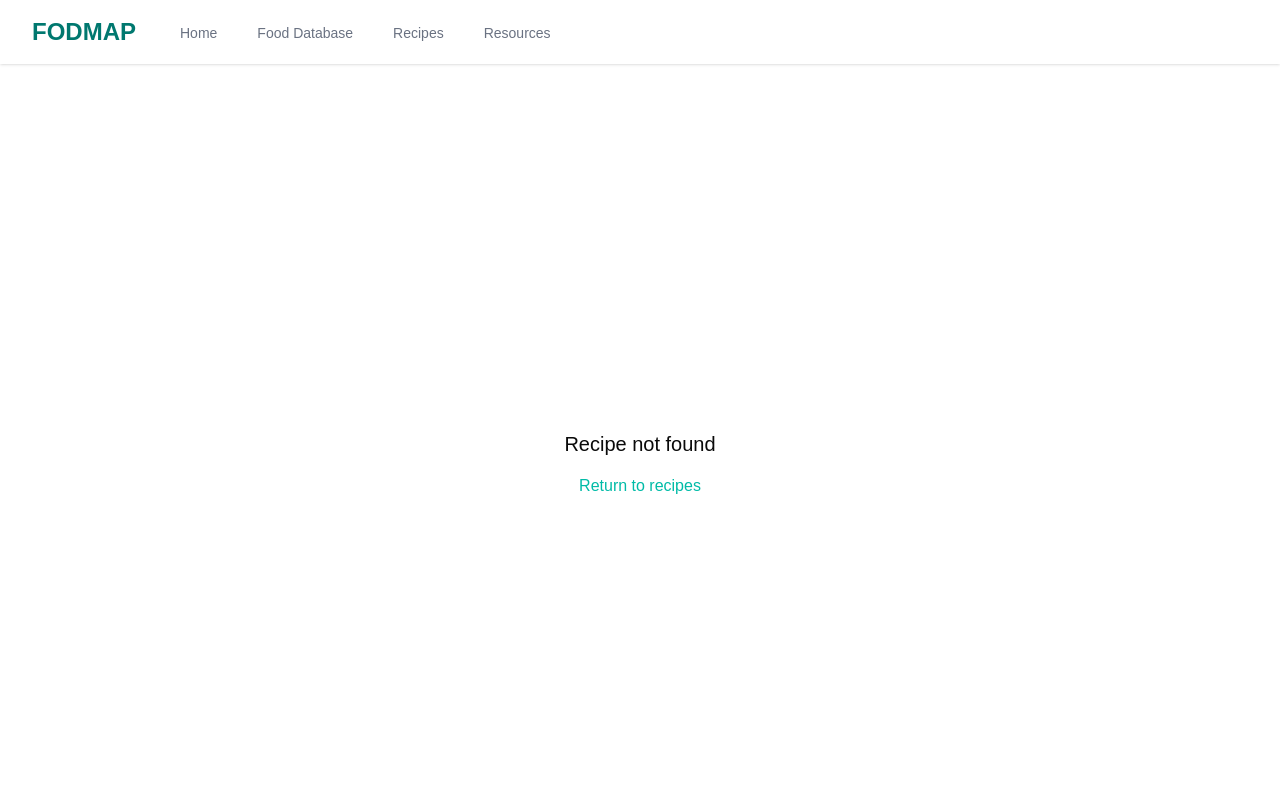
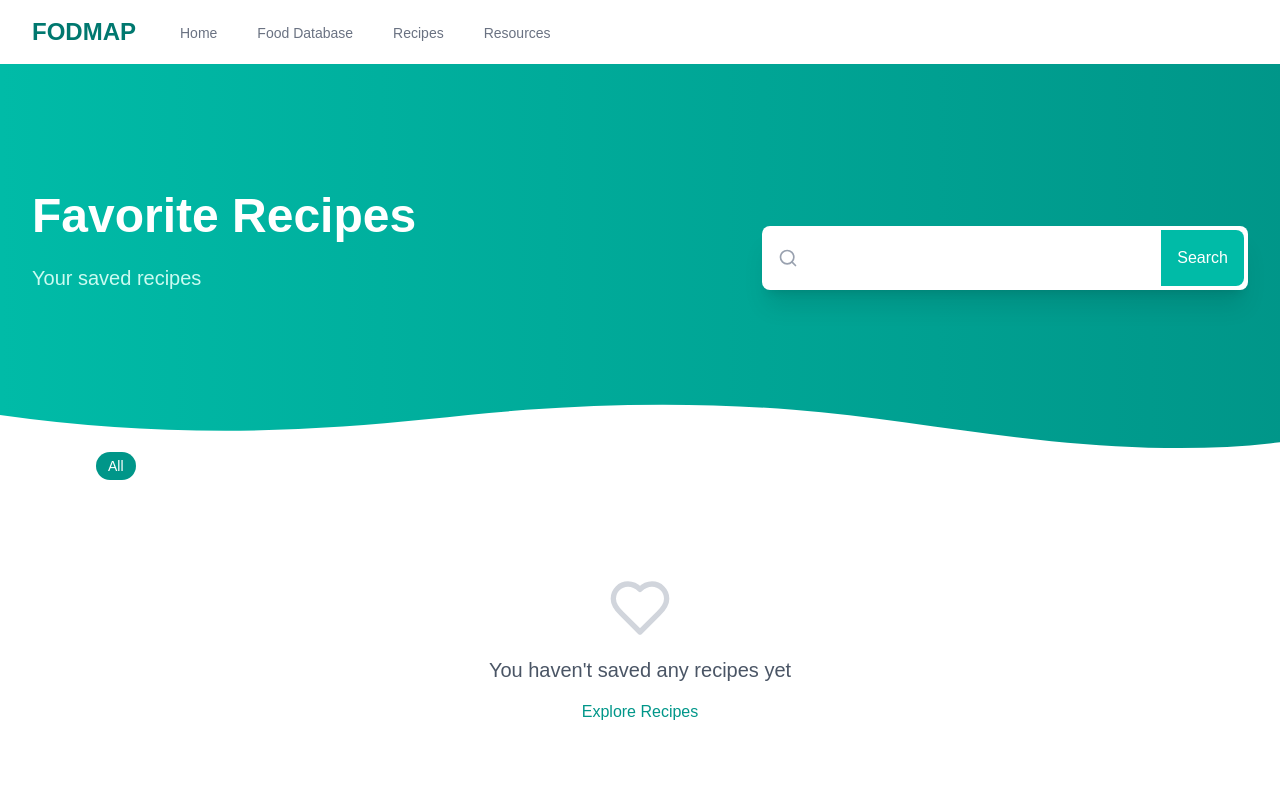
Before and after one commit to zarhaselene/fodmap-recipe, a Next.js app: page /recipes/favorites in a window 1280 px wide. Shown: the top 800 px of the page. Built offline with nearby package versions, Linux system fonts and the light colour scheme.

Commit message:
Add SavedRecipesContext and FavoritesPage for managing saved recipes

```diff
--- a/src/app/components/home/FeaturedRecipes.jsx
+++ b/src/app/components/home/FeaturedRecipes.jsx
@@ -77,18 +77,16 @@ const FeaturedRecipes = () => {
         >
           {recipes.slice(0, 3).map((recipe, index) => (
             <motion.div key={recipe.id} variants={itemVariants}>
-              <Link href={`/recipes/${recipe.id}`}>
               <RecipeCard
-                  level={recipe.level}
+                id={recipe.id}
                 image={recipe.image}
                 title={recipe.title}
                 rating={recipe.rating}
                 reviews={recipe.reviews}
-                  totalTime={recipe.totalTime}
+                totalTime={recipe.time}
                 category={recipe.category}
                 dietaryNeeds={recipe.dietaryNeeds}
               />
-              </Link>
             </motion.div>
           ))}
         </motion.div>
--- a/src/app/components/shared/RecipeCard.jsx
+++ b/src/app/components/shared/RecipeCard.jsx
@@ -1,10 +1,12 @@
 "use client";
 import React from "react";
-import { Star, Clock, Tag } from "lucide-react";
+import { Star, Clock, Heart } from "lucide-react";
 import { motion } from "framer-motion";
+import Link from "next/link";
+import { useSavedRecipes } from "@/app/context/SavedRecipesContext";
 
 const RecipeCard = ({
-  level,
+  id,
   image,
   title,
   rating,
@@ -13,6 +15,8 @@ const RecipeCard = ({
   category,
   dietaryNeeds,
 }) => {
+  const { addSavedRecipe, removeSavedRecipe, isSaved } = useSavedRecipes();
+
   const filledStars = Math.floor(rating);
   const emptyStars = 5 - filledStars;
 
@@ -48,16 +52,53 @@ const RecipeCard = ({
     hover: { scale: 1.05 },
   };
 
+  // Favorite toggle handler
+  const handleFavoriteToggle = (e) => {
+    e.stopPropagation(); // Prevent card click event
+    const recipeToSave = {
+      id,
+      title,
+      image,
+      rating,
+      reviews,
+      category,
+    };
+
+    if (isSaved(id)) {
+      removeSavedRecipe(id);
+    } else {
+      addSavedRecipe(recipeToSave);
+    }
+  };
+
   return (
     <motion.div
-      className="bg-white rounded-lg border border-gray-200 shadow-md hover:shadow-lg transition-shadow duration-300 overflow-hidden"
+      className="bg-white rounded-lg border border-gray-200 shadow-md hover:shadow-lg transition-shadow duration-300 overflow-hidden relative group"
       initial={{ opacity: 0, y: 20 }}
       animate={{ opacity: 1, y: 0 }}
       transition={{ duration: 0.4 }}
     >
+      {/* Favorite Heart Icon */}
+      <motion.button
+        onClick={handleFavoriteToggle}
+        className="absolute top-3 right-3 z-10 bg-white/80 p-2 rounded-full shadow-md hover:bg-white transition-colors duration-300"
+        whileHover={{ scale: 1.1 }}
+        whileTap={{ scale: 0.9 }}
+      >
+        <Heart
+          className={`h-5 w-5 transition-colors duration-300 ${
+            isSaved(id)
+              ? "fill-current text-red-500"
+              : "text-gray-500 hover:text-red-500"
+          }`}
+          fill={isSaved(id) ? "currentColor" : "none"}
+          stroke={isSaved(id) ? "none" : "currentColor"}
+        />
+      </motion.button>
+
       <div className="h-48 bg-gray-200 relative overflow-hidden">
         <motion.div
-          className={`absolute top-2 right-2 bg-teal-500 text-white text-xs font-medium px-2 py-1 rounded shadow-sm`}
+          className={`absolute bottom-2 left-2 bg-teal-500 text-white text-xs font-medium px-2 py-1 rounded shadow-sm`}
           variants={categoryVariants}
           initial="initial"
           animate="animate"
@@ -72,6 +113,7 @@ const RecipeCard = ({
           whileHover="hover"
         />
       </div>
+      <Link href={`/recipes/${id}`}>
         <div className="p-5">
           <motion.h3
             className="text-xl font-bold text-gray-900 mb-2"
@@ -137,6 +179,7 @@ const RecipeCard = ({
             </div>
           )}
         </div>
+      </Link>
     </motion.div>
   );
 };
--- /dev/null
+++ b/src/app/context/SavedRecipesContext.jsx
@@ -0,0 +1,63 @@
+"use client";
+
+import { createContext, useContext, useState, useEffect } from "react";
+
+// Create the context
+const SavedRecipesContext = createContext(undefined);
+
+// Provider component
+export const SavedRecipesProvider = ({ children }) => {
+  const [savedRecipes, setSavedRecipes] = useState([]);
+
+  // Load saved recipes from localStorage on initial load
+  useEffect(() => {
+    const storedRecipes = localStorage.getItem("savedRecipes");
+    if (storedRecipes) {
+      setSavedRecipes(JSON.parse(storedRecipes));
+    }
+  }, []);
+
+  // Update localStorage whenever savedRecipes changes
+  useEffect(() => {
+    localStorage.setItem("savedRecipes", JSON.stringify(savedRecipes));
+  }, [savedRecipes]);
+
+  const addSavedRecipe = (recipe) => {
+    // Prevent duplicates
+    if (!savedRecipes.some((r) => r.id === recipe.id)) {
+      setSavedRecipes([...savedRecipes, recipe]);
+    }
+  };
+
+  const removeSavedRecipe = (recipeId) => {
+    setSavedRecipes(savedRecipes.filter((r) => r.id !== recipeId));
+  };
+
+  const isSaved = (recipeId) => {
+    return savedRecipes.some((r) => r.id === recipeId);
+  };
+
+  return (
+    <SavedRecipesContext.Provider
+      value={{
+        savedRecipes,
+        addSavedRecipe,
+        removeSavedRecipe,
+        isSaved,
+      }}
+    >
+      {children}
+    </SavedRecipesContext.Provider>
+  );
+};
+
+// Custom hook to use the context
+export const useSavedRecipes = () => {
+  const context = useContext(SavedRecipesContext);
+  if (context === undefined) {
+    throw new Error(
+      "useSavedRecipes must be used within a SavedRecipesProvider"
+    );
+  }
+  return context;
+};
--- a/src/app/layout.js
+++ b/src/app/layout.js
@@ -3,6 +3,7 @@ import Navbar from "./components/layout/Navbar";
 import Footer from "./components/layout/Footer";
 import { RecipeProvider } from "./context/RecipeContext";
 import { ResourcesProvider } from "./context/ResourcesContext";
+import { SavedRecipesProvider } from "./context/SavedRecipesContext";
 
 export const metadata = {
   title: "Low FODMAP Recipe Finder | IBS-Friendly Meals",
@@ -16,9 +17,11 @@ export default function RootLayout({ children }) {
       <body className={`antialiased`}>
         <RecipeProvider>
           <ResourcesProvider>
-            <Navbar />
-            {children}
-            <Footer />
+            <SavedRecipesProvider>
+              <Navbar />
+              {children}
+              <Footer />
+            </SavedRecipesProvider>
           </ResourcesProvider>
         </RecipeProvider>
       </body>
--- a/src/app/recipes/[id]/page.jsx
+++ b/src/app/recipes/[id]/page.jsx
@@ -20,12 +20,14 @@ import RecipeTabs from "@/app/components/recipes/RecipeTabs";
 import RecipeCard from "@/app/components/shared/RecipeCard";
 
 import { useRecipeContext } from "@/app/context/RecipeContext";
+import { useSavedRecipes } from "@/app/context/SavedRecipesContext";
 
 export default function RecipeDetail() {
   const params = useParams();
   const id = params.id;
 
   const { recipes, loading, error } = useRecipeContext();
+  const { addSavedRecipe, removeSavedRecipe, isSaved } = useSavedRecipes();
 
   const [recipe, setRecipe] = useState(null);
   const [relatedRecipes, setRelatedRecipes] = useState([]);
@@ -47,6 +49,46 @@ export default function RecipeDetail() {
       }
     }
   }, [id, recipes]);
+
+  // Print recipe handler
+  const handlePrint = () => {
+    window.print();
+  };
+  // Share recipe handler
+  const handleShare = () => {
+    if (navigator.share) {
+      navigator
+        .share({
+          title: recipe.title,
+          text: `Check out this delicious ${recipe.title} recipe!`,
+          url: window.location.href,
+        })
+        .catch(console.error);
+    } else {
+      // Fallback for browsers that don't support Web Share API
+      navigator.clipboard.writeText(window.location.href).then(() => {
+        alert("Recipe link copied to clipboard!");
+      });
+    }
+  };
+  // Favorite toggle handler
+  const handleFavoriteToggle = (e) => {
+    e.stopPropagation(); // Prevent card click event
+    const recipeToSave = {
+      id,
+      title: recipe?.title,
+      image: recipe?.image,
+      rating: recipe?.rating,
+      reviews: recipe?.reviews,
+      category: recipe?.category,
+    };
+
+    if (isSaved(id)) {
+      removeSavedRecipe(id);
+    } else {
+      addSavedRecipe(recipeToSave);
+    }
+  };
 
   // Page transition variants
   const pageVariants = {
@@ -229,13 +271,30 @@ export default function RecipeDetail() {
               transition={{ duration: 0.8 }}
             />
             <motion.div
-              className="absolute top-4 right-4 bg-teal-600 text-white text-xs px-2 py-1 rounded"
+              className="absolute bottom-4 left-4 bg-teal-600 text-white text-xs px-2 py-1 rounded"
               initial={{ x: 20, opacity: 0 }}
               animate={{ x: 0, opacity: 1 }}
               transition={{ delay: 0.3, duration: 0.5 }}
             >
               {recipe.category}
             </motion.div>
+            {/* Favorite Heart Icon */}
+            <motion.button
+              onClick={handleFavoriteToggle}
+              className="absolute top-3 right-3 z-10 bg-white/80 p-2 rounded-full shadow-md hover:bg-white transition-colors duration-300"
+              whileHover={{ scale: 1.1 }}
+              whileTap={{ scale: 0.9 }}
+            >
+              <Heart
+                className={`h-5 w-5 transition-colors duration-300 ${
+                  isSaved(id)
+                    ? "fill-current text-red-500"
+                    : "text-gray-500 hover:text-red-500"
+                }`}
+                fill={isSaved(id) ? "currentColor" : "none"}
+                stroke={isSaved(id) ? "none" : "currentColor"}
+              />
+            </motion.button>
           </motion.div>
 
           {/* Recipe content */}
@@ -248,18 +307,34 @@ export default function RecipeDetail() {
                 {recipe.title}
               </h1>
               <div className="flex space-x-2">
-                {["Print", "Share", "Save"].map((action, index) => {
-                  const Icon = [Printer, Share2, Heart][index];
-                  return (
-                    <motion.button
-                      key={action}
-                      className="flex items-center px-3 py-1 bg-gray-200 rounded hover:bg-teal-600 hover:text-white cursor-pointer"
-                    >
-                      <Icon size={16} className="mr-1" />
-                      <span className="text-sm">{action}</span>
-                    </motion.button>
-                  );
-                })}
+                {[
+                  {
+                    action: "Print",
+                    icon: Printer,
+                    handler: handlePrint,
+                  },
+                  {
+                    action: "Share",
+                    icon: Share2,
+                    handler: handleShare,
+                  },
+                ].map(({ action, icon: Icon, handler }) => (
+                  <motion.button
+                    key={action}
+                    onClick={handler}
+                    className="flex items-center px-3 py-1 rounded bg-gray-200 hover:bg-teal-600 hover:text-white cursor-pointer"
+                  >
+                    <Icon
+                      size={16}
+                      className={`mr-1 ${
+                        action === "Save" && isSaved(recipe.id)
+                          ? "fill-current"
+                          : ""
+                      }`}
+                    />
+                    <span className="text-sm">{action}</span>
+                  </motion.button>
+                ))}
               </div>
             </motion.div>
 
@@ -412,12 +487,14 @@ export default function RecipeDetail() {
                 transition={{ delay: 0.9 + index * 0.2, duration: 0.5 }}
               >
                 <RecipeCard
+                  id={recipe.id}
                   image={recipe.image}
                   title={recipe.title}
                   rating={recipe.rating}
                   reviews={recipe.reviews}
-                  time={recipe.time}
+                  totalTime={recipe.time}
                   category={recipe.category}
+                  dietaryNeeds={recipe.dietaryNeeds}
                 />
               </motion.div>
             ))}
--- /dev/null
+++ b/src/app/recipes/favorites/page.jsx
@@ -0,0 +1,102 @@
+"use client";
+import { useState } from "react";
+import Link from "next/link";
+import { motion } from "framer-motion";
+import { Heart } from "lucide-react";
+import Hero from "@/app/components/shared/Hero";
+import { useSavedRecipes } from "@/app/context/SavedRecipesContext";
+import RecipeCard from "@/app/components/shared/RecipeCard";
+
+export default function FavoritesPage() {
+  const { savedRecipes, removeSavedRecipe } = useSavedRecipes();
+  const [filter, setFilter] = useState("All");
+
+  // Get unique categories from saved recipes
+  const categories = [
+    "All",
+    ...new Set(savedRecipes.map((recipe) => recipe.category)),
+  ];
+
+  // Filter recipes based on selected category
+  const filteredRecipes =
+    filter === "All"
+      ? [...savedRecipes].reverse()
+      : savedRecipes.filter((recipe) => recipe.category === filter).reverse();
+
+  return (
+    <motion.div
+      className="min-h-screen"
+      initial={{ opacity: 0 }}
+      animate={{ opacity: 1 }}
+      transition={{ duration: 0.5 }}
+    >
+      <Hero title="Favorite Recipes" description="Your saved recipes" />
+      <div className="max-w-6xl mx-auto px-4 sm:px-6 lg:px-8">
+        <motion.div
+          className="flex items-center justify-between mb-8"
+          initial={{ y: -20, opacity: 0 }}
+          animate={{ y: 0, opacity: 1 }}
+        >
+          {/* Category Filter */}
+          <div className="flex space-x-2">
+            {categories.map((category) => (
+              <button
+                key={category}
+                onClick={() => setFilter(category)}
+                className={`px-3 py-1 rounded-full text-sm ${
+                  filter === category
+                    ? "bg-teal-600 text-white"
+                    : "bg-gray-200 text-gray-700"
+                }`}
+              >
+                {category}
+              </button>
+            ))}
+          </div>
+        </motion.div>
+
+        {/* Recipes Grid */}
+        {filteredRecipes.length === 0 ? (
+          <motion.div
+            className="text-center py-16"
+            initial={{ opacity: 0, scale: 0.9 }}
+            animate={{ opacity: 1, scale: 1 }}
+          >
+            <Heart className="mx-auto text-gray-300 mb-4" size={64} />
+            <p className="text-xl text-gray-600">
+              You haven't saved any recipes yet
+            </p>
+            <Link
+              href="/recipes"
+              className="mt-4 inline-block text-teal-600 hover:underline"
+            >
+              Explore Recipes
+            </Link>
+          </motion.div>
+        ) : (
+          <div className="grid grid-cols-1 sm:grid-cols-2 lg:grid-cols-3 gap-6">
+            {filteredRecipes.map((recipe, index) => (
+              <motion.div
+                key={recipe.id}
+                initial={{ opacity: 0, y: 20 }}
+                animate={{ opacity: 1, y: 0 }}
+                transition={{ delay: index * 0.1, duration: 0.5 }}
+                className="relative group"
+              >
+                <RecipeCard
+                  id={recipe.id}
+                  image={recipe.image}
+                  title={recipe.title}
+                  rating={recipe.rating}
+                  reviews={recipe.reviews}
+                  time={recipe.time}
+                  category={recipe.category}
+                />
+              </motion.div>
+            ))}
+          </div>
+        )}
+      </div>
+    </motion.div>
+  );
+}
```
Lines whose indentation alone changed are shown as unchanged.
